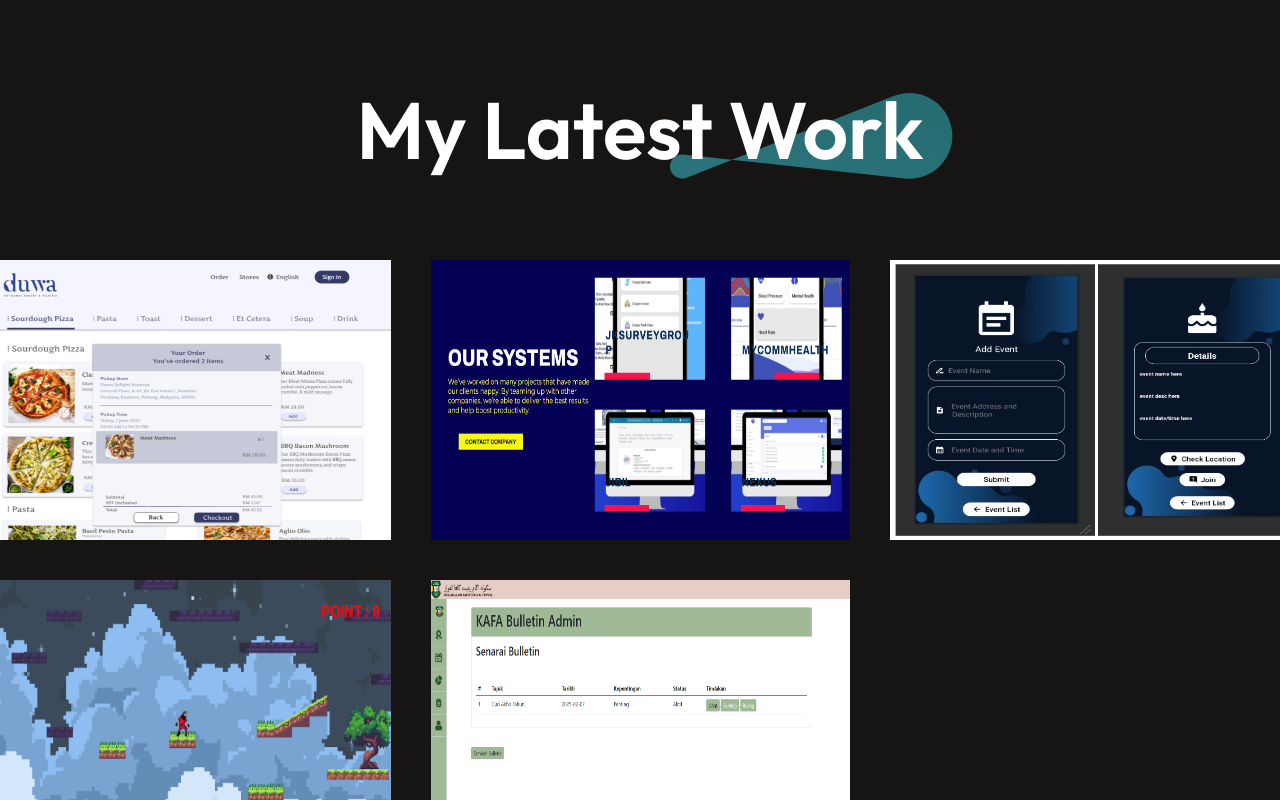
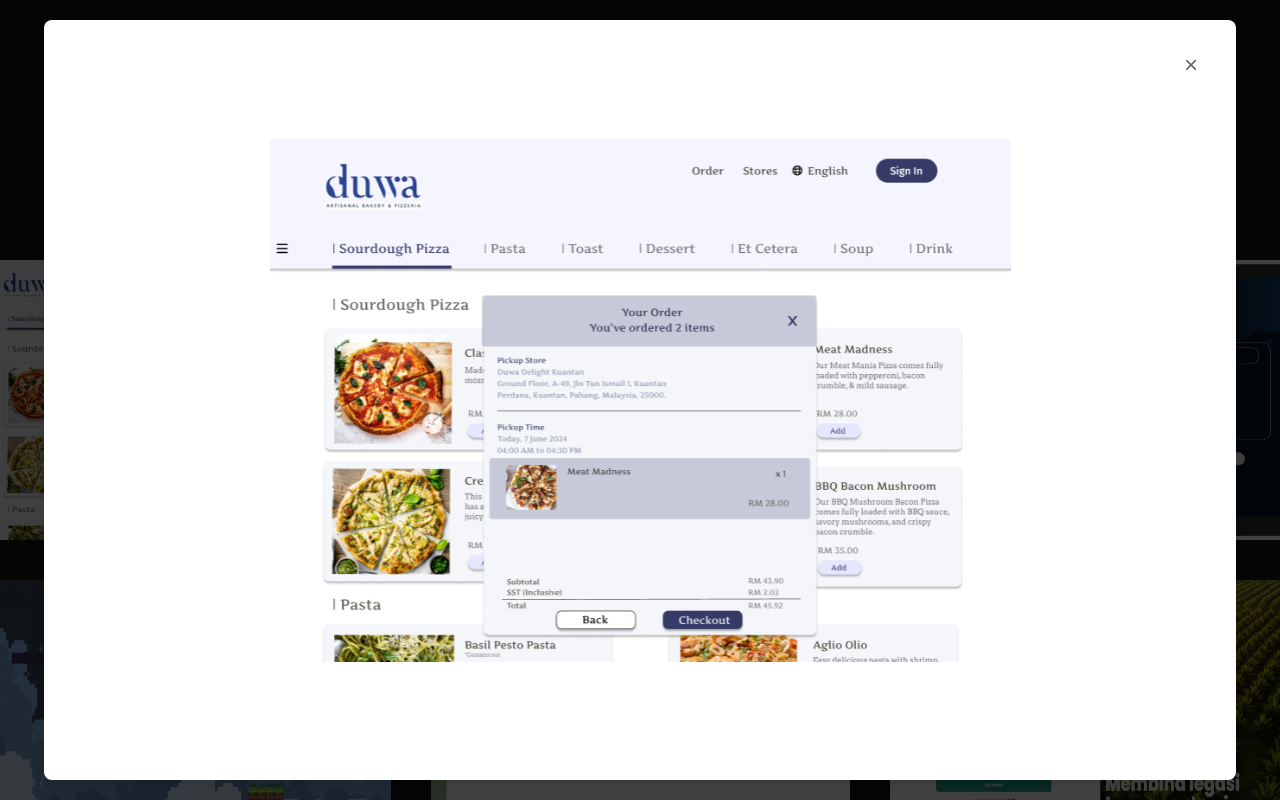
Before and after one commit to Zeyynn/RazinPortfolioReactJS, a React (Vite) app: page / in a window 1280 px wide. Both pictures are taken after a click on the picture 181 px from the left and 5181 px from the top of the page. Shown: the part 4781-5581 px from the top of the page. Built offline with nearby package versions, Linux system fonts and the light colour scheme.

Commit message:
Update contact details, enhance MyWork component with modal functionality, replace Java with TypeScript in About section, and add new projects to mywork_data and services_data.

```diff
--- a/src/Components/Contact/Contact.jsx
+++ b/src/Components/Contact/Contact.jsx
@@ -45,7 +45,7 @@ const Contact = () => {                                 //API for email notifica
                         <img src={mail_icon} alt="" /> <p>razinhariz@gmail.com</p>
                     </div>
                     <div className="contact-detail">
-                        <img src={location_icon} alt="" /> <p>No 2/2526 Jalan Darat Makbar 25100 Kuantan</p>
+                        <img src={location_icon} alt="" /> <p>Kuantan, Pahang</p>
                     </div>
                     <div className="contact-detail">
                         <img src={call} alt="" /> <p>+6013-939-0341</p>
@@ -59,7 +59,7 @@ const Contact = () => {                                 //API for email notifica
             <input type="email" placeholder="Enter your email" name="email"/>
             <label htmlFor="">Message</label>
             <textarea name="message" rows="8" placeholder="Enter your message"></textarea>
-            <button type="submit" className="contact-submit">Submit now</button>
+            <button type="submit" className="contact-submit">Submit</button>
         </form>
         </div>
     </div>
--- /dev/null
+++ b/src/Components/Modal/modalWork.css
@@ -0,0 +1,170 @@
+.modal-overlay {
+  position: fixed;
+  top: 0;
+  left: 0;
+  right: 0;
+  bottom: 0;
+  background-color: rgba(0, 0, 0, 0);
+  display: flex;
+  justify-content: center;
+  align-items: center;
+  z-index: 1000;
+  transition: background-color 0.6s ease-in-out;
+}
+
+.modal-overlay.show {
+  background-color: rgba(0, 0, 0, 0.75);
+}
+
+.modal-overlay.hide {
+  background-color: rgba(0, 0, 0, 0);
+}
+
+.modal-content {
+  position: relative;
+  width: 90vw;
+  height: 2px;
+  background: white;
+  padding: 0;
+  border-radius: 8px;
+  box-shadow: 0 2px 10px rgba(0, 0, 0, 0.1);
+  opacity: 1;
+  overflow: hidden;
+  transform-origin: center;
+  display: flex;
+  align-items: center;
+  justify-content: center;
+}
+
+.modal-content.show {
+  animation: modalExpand 1.2s cubic-bezier(0.4, 0, 0.2, 1) forwards;
+}
+
+.modal-content.hide {
+  animation: modalCollapse 0.6s cubic-bezier(0.4, 0, 0.2, 1) forwards;
+}
+
+@keyframes modalExpand {
+  0% {
+    width: 2px;
+    height: 2px;
+    padding: 0;
+    opacity: 1;
+  }
+  40% {
+    width: 90vw;
+    height: 2px;
+    padding: 0;
+    opacity: 1;
+  }
+  70% {
+    width: 90vw;
+    height: 90vh;
+    padding: 20px;
+    opacity: 1;
+  }
+  100% {
+    width: 90vw;
+    height: 90vh;
+    padding: 20px;
+    opacity: 1;
+  }
+}
+
+@keyframes modalCollapse {
+  0% {
+    width: 90vw;
+    height: 90vh;
+    padding: 20px;
+    opacity: 1;
+  }
+  100% {
+    width: 2px;
+    height: 2px;
+    padding: 0;
+    opacity: 0;
+  }
+}
+
+.modal-content .modal-inner {
+  opacity: 0;
+  transform: scale(0.8);
+  width: 100%;
+  height: 100%;
+  display: flex;
+  align-items: center;
+  justify-content: center;
+  padding: 30px;
+  box-sizing: border-box;
+}
+
+.modal-content.show .modal-inner {
+  animation: showContent 0.4s cubic-bezier(0.4, 0, 0.2, 1) 0.8s forwards;
+}
+
+@keyframes showContent {
+  0% {
+    opacity: 0;
+    transform: scale(0.8);
+  }
+  100% {
+    opacity: 1;
+    transform: scale(1);
+  }
+}
+
+.modal-image {
+  max-width: 90%;
+  max-height: calc(90vh - 60px);
+  object-fit: contain;
+  display: block;
+  margin: auto;
+  position: relative;
+  transform: translateY(0);
+  transition: opacity 0.3s ease-in-out;
+}
+
+.modal-close {
+  position: absolute;
+  top: 10px;
+  right: 10px;
+  width: 30px;
+  height: 30px;
+  background: none;
+  border: none;
+  font-size: 24px;
+  cursor: pointer;
+  display: flex;
+  align-items: center;
+  justify-content: center;
+  color: #666;
+  padding: 0;
+  z-index: 1100;
+  font-family: Arial, sans-serif;
+}
+
+.modal-close:hover {
+  color: #000;
+}
+
+/* Loading Spinner */
+.loading-spinner {
+  position: absolute;
+  top: 50%;
+  left: 50%;
+  transform: translate(-50%, -50%);
+}
+
+.spinner {
+  width: 50px;
+  height: 50px;
+  border: 3px solid #f3f3f3;
+  border-top: 3px solid #3498db;
+  border-radius: 50%;
+  animation: spin 1s linear infinite;
+}
+
+@keyframes spin {
+  0% { transform: rotate(0deg); }
+  100% { transform: rotate(360deg); }
+}
--- /dev/null
+++ b/src/Components/Modal/modalWork.jsx
@@ -0,0 +1,48 @@
+import React, { useState, useEffect } from 'react'
+import './modalWork.css'
+
+const ModalWork = ({ isOpen, onClose, imageUrl }) => {
+  const [isLoading, setIsLoading] = useState(true);
+  const [showModal, setShowModal] = useState(false);
+
+  useEffect(() => {
+    if (isOpen) {
+      setShowModal(true);
+      setIsLoading(true);
+    } else {
+      setTimeout(() => {
+        setShowModal(false);
+      }, 600); // Match this with CSS animation duration
+    }
+  }, [isOpen]);
+
+  const handleImageLoad = () => {
+    setIsLoading(false);
+  };
+
+  if (!showModal) return null;
+
+  return (
+    <div className={`modal-overlay ${isOpen ? 'show' : 'hide'}`} onClick={onClose}>
+      <div className={`modal-content ${isOpen ? 'show' : 'hide'}`} onClick={(e) => e.stopPropagation()}>
+        <div className="modal-inner">
+          <button className="modal-close" onClick={onClose} aria-label="Close modal">×</button>
+          {isLoading && (
+            <div className="loading-spinner">
+              <div className="spinner"></div>
+            </div>
+          )}
+          <img
+            src={imageUrl}
+            alt="Project Preview"
+            onLoad={handleImageLoad}
+            style={{ opacity: isLoading ? 0 : 1 }}
+            className="modal-image align-items-center justify-content-center display-block ml-auto mr-auto"
+          />
+        </div>
+      </div>
+    </div>
+  );
+};
+
+export default ModalWork;
--- a/src/Components/My Work/MyWork.jsx
+++ b/src/Components/My Work/MyWork.jsx
@@ -1,9 +1,23 @@
-import React from 'react'
+import React, { useState } from 'react'
 import './MyWork.css'
 import theme_pattern from '../../assets/theme_pattern1.svg'
 import mywork_data from '../../assets/mywork_data'
+import ModalWork from '../Modal/modalWork'
 
 const MyWork = () => {
+  const [selectedImage, setSelectedImage] = useState(null);
+  const [isModalOpen, setIsModalOpen] = useState(false);
+
+  const handleImageClick = (imageUrl) => {
+    setSelectedImage(imageUrl);
+    setIsModalOpen(true);
+  };
+
+  const handleCloseModal = () => {
+    setIsModalOpen(false);
+    setSelectedImage(null);
+  };
+
   return (
     <div id='work' className="mywork">                {/*Past Projects Title*/}
         <div className="mywork-title">
@@ -11,10 +25,21 @@ const MyWork = () => {
             <img src={theme_pattern} alt="" />
         </div>
         <div className="mywork-container">            {/*Past Projects Contents*/}
-            {mywork_data.map((work,index)=>{
-                return <img key={index} src={work.w_img} alt="" />
-            })}
+            {mywork_data.map((work, index) => (
+                <img
+                    key={index}
+                    src={work.w_img}
+                    alt={work.title || "Project preview"}
+                    onClick={() => handleImageClick(work.w_img)}
+                    style={{ cursor: 'pointer' }}
+                />
+            ))}
         </div>
+        <ModalWork
+            isOpen={isModalOpen}
+            onClose={handleCloseModal}
+            imageUrl={selectedImage}
+        />
     </div>
   )
 }
--- a/src/Components/Navbar/About/About.jsx
+++ b/src/Components/Navbar/About/About.jsx
@@ -29,7 +29,7 @@ const About = () => {
                 <div className="about-skill"><p>JavaScript</p><hr style ={{width:"60%"}}/></div>
                 <div className="about-skill"><p>Laravel</p><hr style ={{width:"70%"}}/></div>
                 <div className="about-skill"><p>PHP</p><hr style ={{width:"60%"}}/></div>
-                <div className="about-skill"><p>Java</p><hr style ={{width:"50%"}}/></div>
+                <div className="about-skill"><p>TypeScript</p><hr style ={{width:"50%"}}/></div>
                 <div className="about-skill"><p>MySQL</p><hr style ={{width:"50%"}}/></div>
             </div>
         </div>
--- a/src/Components/Services/Services.css
+++ b/src/Components/Services/Services.css
@@ -39,7 +39,7 @@
 }
 .services-format h3{
     font-size: 28px;
-    font-weight: 600;
+    font-weight: 600;border-top-right-radius: 10px;
 }
 .services-format h2{
     font-size: 38px;
--- a/src/assets/mywork_data.js
+++ b/src/assets/mywork_data.js
@@ -3,6 +3,7 @@ import project2_img from '../assets/project_2.png'
 import project3_img from '../assets/project_3.png'
 import project4_img from '../assets/project_4.png'
 import project5_img from '../assets/project_5.png'
+import project6_img from '../assets/project_6.png'
 
 const mywork_data = [
     {
@@ -30,6 +31,11 @@ const mywork_data = [
         w_name:"Web design",
         w_img:project5_img
     },
+    {
+        w_no:6,
+        w_name:"Web design",
+        w_img:project6_img
+    },
 ]
 
 export default mywork_data;
--- a/src/assets/services_data.js
+++ b/src/assets/services_data.js
@@ -39,6 +39,12 @@ const Services_Data = [
         s_name:"Event Management System (Project Assignment)",
         s_desc:"Mobile app for hosting and managing an event"
     },
+    {
+        s_no:"09",
+        s_name:"MPOB e-Lesen System (Internship Project)",
+        s_desc:"Assisted a real life project for Malaysian Palm Oil Board"
+    },
+
 ]
 
 export default Services_Data;
```
Also changed, not shown: src/assets/project_6.png (added).
